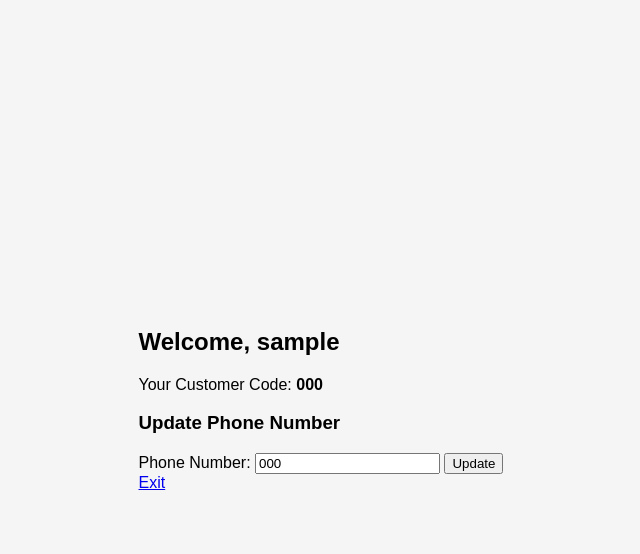
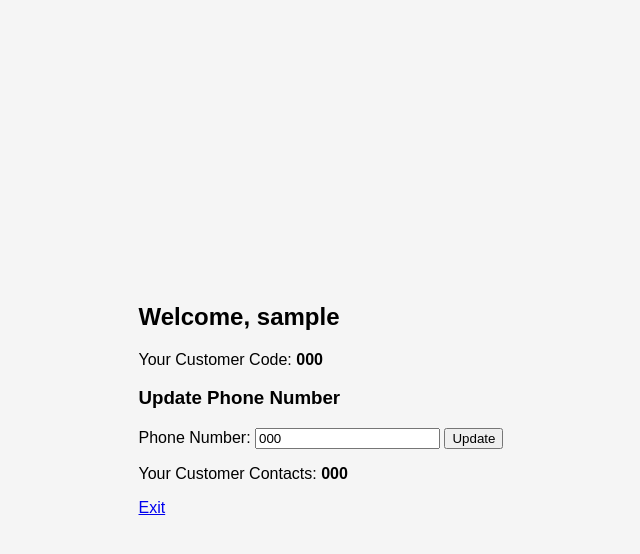
Before and after one commit to andrewindeche/clientorder, a Django app: page /accounts/account_page/ in a window 1280 px wide. Shown: the top 554 px of the page, without its empty margins (319-959 px from the left). Run offline with Django 5.2, Linux system fonts and the light colour scheme; a user stored in the database is signed in; tables that the repository leaves empty hold one stand-in row (values such as "Sample post").

Commit message:
update template

```diff
--- a/templates/accounts/account_page.html
+++ b/templates/accounts/account_page.html
@@ -27,8 +27,10 @@
         </form>
 
         {% if phone_updated %}
-            <p>Your phone number is: <strong>{{ customer.phone }}</strong></p>
+            <p>Your phone number has been updated successfully!</p>
         {% endif %}
+
+        <p>Your Customer Contacts: <strong>{{ customer.phone }}</strong></p>
 
         <div class="exit-button">
             <a href="http://127.0.0.1:8000/accounts/google/login/" class="btn-exit">Exit</a>
```
